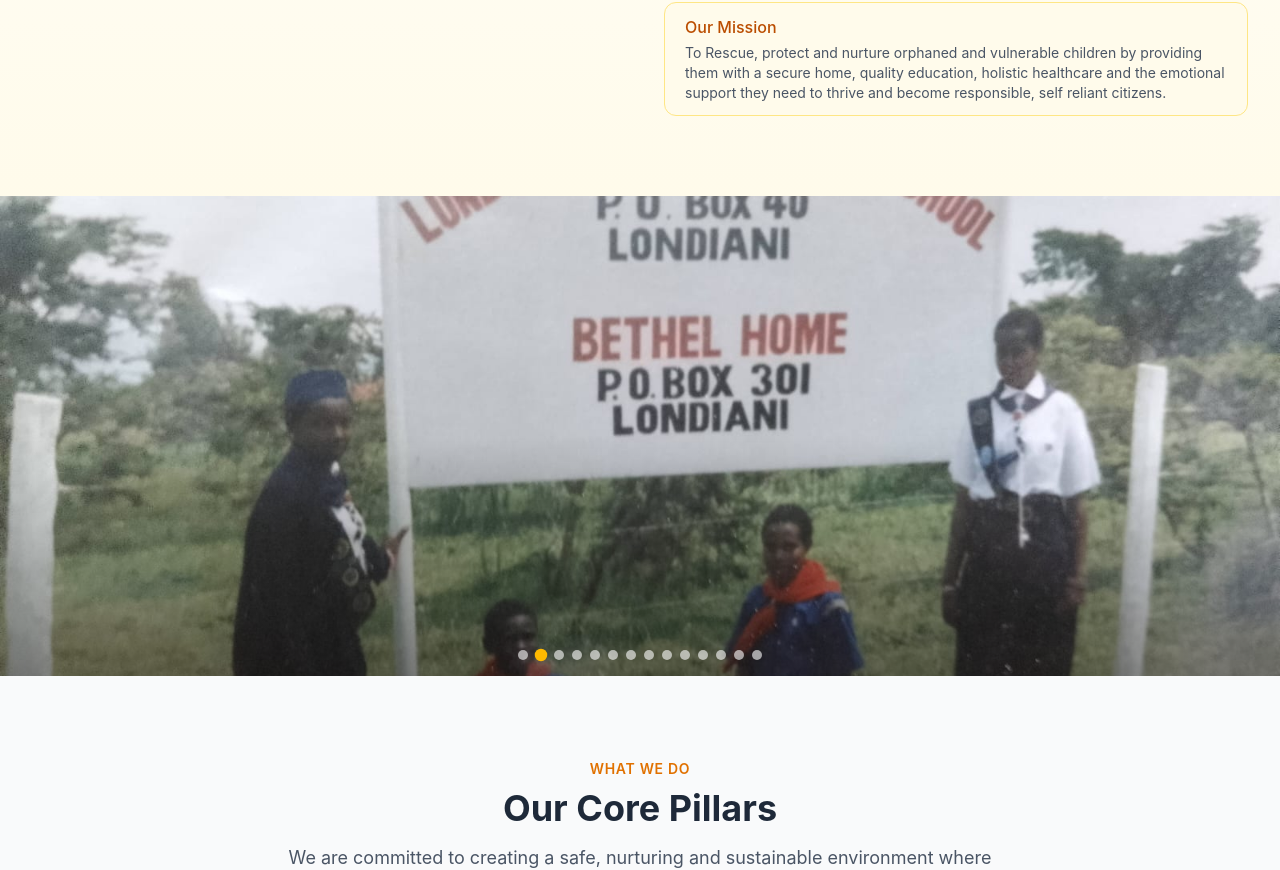
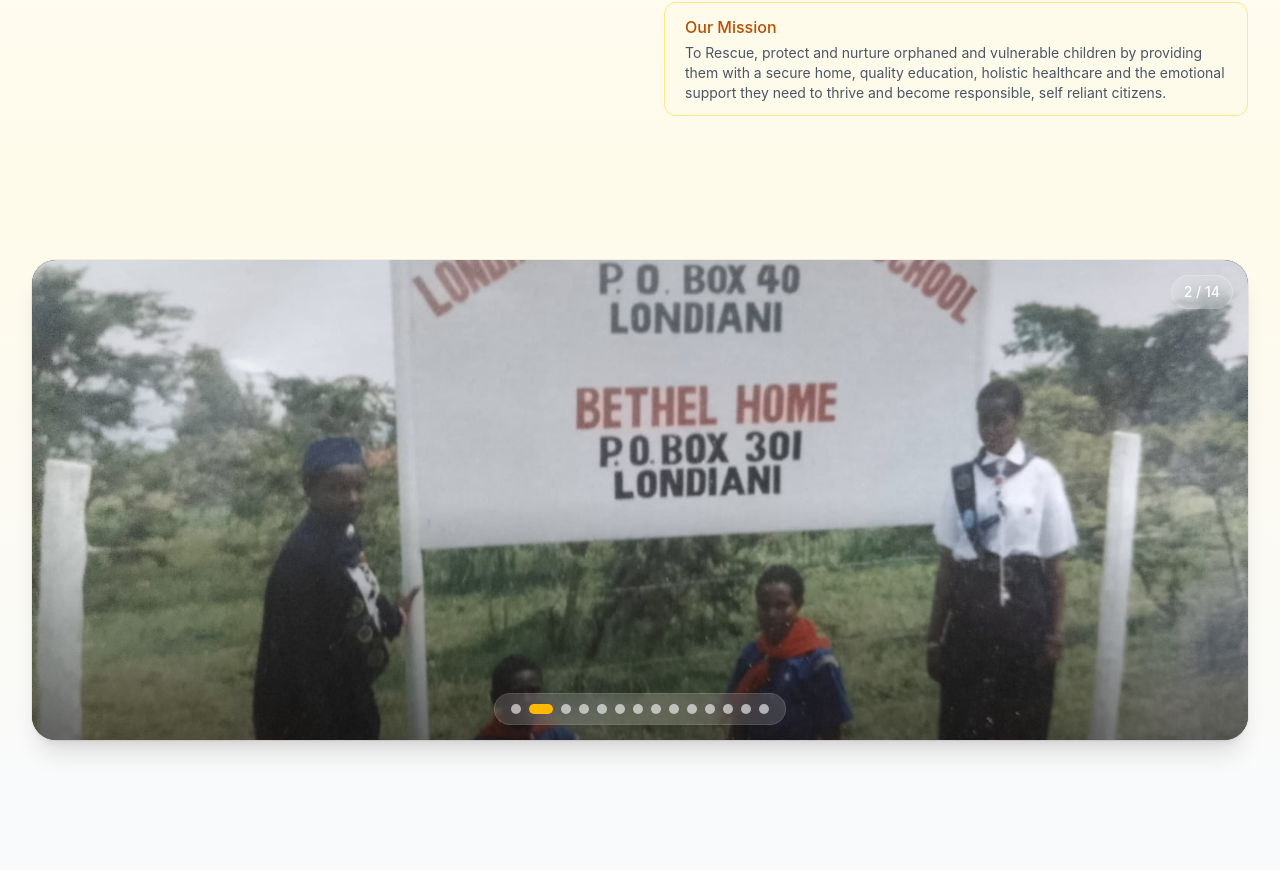
Before and after one commit to Jigishas/Bethel-Home, a React (Vite) app: page / in a window 1280 px wide. Shown: the part 1414-2284 px from the top of the page. Built offline with nearby package versions, Linux system fonts and the light colour scheme.

Commit message:
slideshow effect and team icond

```diff
--- a/src/components/HistorySlideshow.tsx
+++ b/src/components/HistorySlideshow.tsx
@@ -24,37 +24,46 @@ const HistorySlideshow: React.FC = () => {
   };
 
   return (
-    <section className="relative w-full h-[320px] md:h-[480px] overflow-hidden bg-gray-900">
+    <section className="py-12 md:py-16 bg-gradient-to-b from-amber-50 to-gray-50">
+      <div className="max-w-7xl mx-auto px-4 sm:px-6 lg:px-8">
+        <div className="relative h-[320px] md:h-[480px] overflow-hidden rounded-3xl shadow-xl ring-1 ring-black/5 bg-gray-900">
           {/* Slides */}
           {historyPhotos.map((photo, index) => (
             <img
               key={photo}
               src={photo}
               alt={`Bethel Home history photo ${index + 1}`}
-          className={`absolute inset-0 w-full h-full object-cover transition-opacity duration-1000 ease-in-out ${
-            index === currentIndex ? 'opacity-100' : 'opacity-0'
+              className={`absolute inset-0 w-full h-full object-cover transition-[opacity,transform] duration-[1200ms] ease-in-out ${
+                index === currentIndex ? 'opacity-100 scale-100' : 'opacity-0 scale-105'
               }`}
             />
           ))}
 
-      {/* Subtle gradient overlay for depth */}
-      <div className="absolute inset-0 bg-gradient-to-t from-black/40 via-transparent to-transparent pointer-events-none" />
+          {/* Gradient overlay for depth */}
+          <div className="absolute inset-0 bg-gradient-to-t from-black/50 via-transparent to-black/10 pointer-events-none" />
+
+          {/* Photo counter */}
+          <div className="absolute top-4 right-4 z-10 bg-white/20 backdrop-blur-md text-white text-sm font-medium px-3 py-1.5 rounded-full ring-1 ring-white/30">
+            {currentIndex + 1} / {historyPhotos.length}
+          </div>
 
           {/* Dot indicators */}
-      <div className="absolute bottom-4 left-1/2 -translate-x-1/2 flex items-center gap-2 z-10">
+          <div className="absolute bottom-4 left-1/2 -translate-x-1/2 flex items-center gap-2 z-10 bg-white/15 backdrop-blur-md px-4 py-2.5 rounded-full ring-1 ring-white/25 shadow-lg">
             {historyPhotos.map((_, index) => (
               <button
                 key={index}
                 type="button"
                 onClick={() => goToSlide(index)}
                 aria-label={`Go to history photo ${index + 1}`}
-            className={`w-2.5 h-2.5 rounded-full transition-all duration-300 ${
+                className={`h-2.5 rounded-full transition-all duration-300 ${
                   index === currentIndex
-                ? 'bg-amber-400 scale-125'
-                : 'bg-white/60 hover:bg-white/90'
+                    ? 'w-6 bg-amber-400'
+                    : 'w-2.5 bg-white/60 hover:bg-white/90'
                 }`}
               />
             ))}
+          </div>
+        </div>
       </div>
     </section>
   );
--- a/src/components/Team.tsx
+++ b/src/components/Team.tsx
@@ -92,7 +92,7 @@ const Team: React.FC = () => {
       bio: "Dr. Eva Gilger founded Bethel Faith Home in 1985 with a vision to provide loving care, protection and support to every child in need. Her founding vision established the foundation for Bethel Faith Home and its commitment to children.",
       image: (
         <img
-          src="/eva-gilger.jpeg"
+          src="/icon female.jpeg"
           alt="Dr. Eva Gilger"
           className="w-full h-full object-cover"
         />
@@ -104,7 +104,7 @@ const Team: React.FC = () => {
       bio: "Lucy Kirui became the second director after Dr. Eva Gilger stepped down in 2002. A former principal of Londiani Girls, she was passionate about ensuring every child received quality education and the tools needed to succeed in life.",
       image: (
         <img
-          src="/lucy-kirui.jpeg"
+          src="/icon female.jpeg"
           alt="Lucy Kirui"
           className="w-full h-full object-cover"
         />
@@ -116,7 +116,7 @@ const Team: React.FC = () => {
       bio: "Dr. Hosea Poriot became the third director following the passing of Lucy Kirui in November 2013. He was dedicated to providing comprehensive healthcare, emotional support and holistic care to all the children at Bethel Faith Home.",
       image: (
         <img
-          src="/hosea-poriot.jpeg"
+          src="/icon male.jpeg"
           alt="Dr. Hosea Poriot"
           className="w-full h-full object-cover"
         />
@@ -128,7 +128,7 @@ const Team: React.FC = () => {
       bio: "Rev. Paul Matingwony took over leadership of the institution in 2014. He focused on developing innovative programmes that help children build life skills, discover their unique talents and prepare for a meaningful future.",
       image: (
         <img
-          src="/paul-matingwony.jpeg"
+          src="/icon male.jpeg"
           alt="Rev. Paul Matingwony"
           className="w-full h-full object-cover"
         />
@@ -140,7 +140,7 @@ const Team: React.FC = () => {
       bio: "Pastor Rose Kirui took over leadership in December 2023 and continues to serve as the Director and Head of Institution. She works tirelessly to provide love, care and support to every child at Bethel Faith Home while guiding the institution toward a stronger future.",
       image: (
         <img
-          src="/rose-kirui.jpeg"
+          src="/icon female.jpeg"
           alt="Pastor Rose Kirui"
           className="w-full h-full object-cover"
         />
```
Lines whose indentation alone changed are shown as unchanged.
